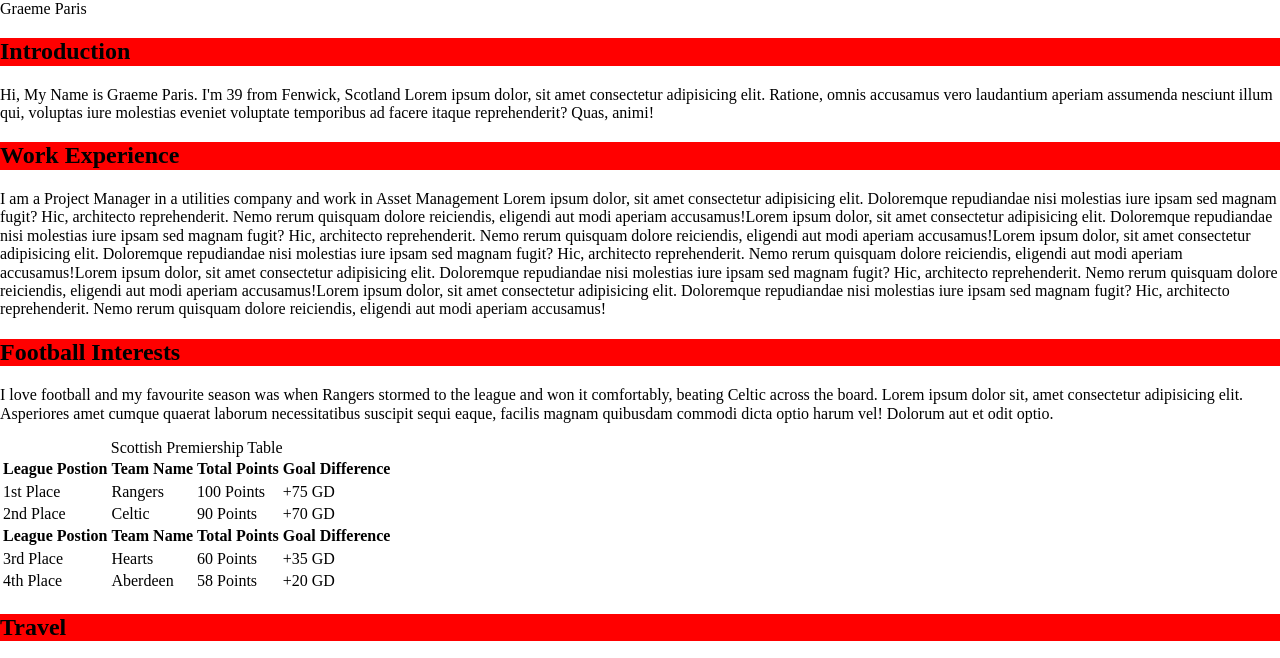
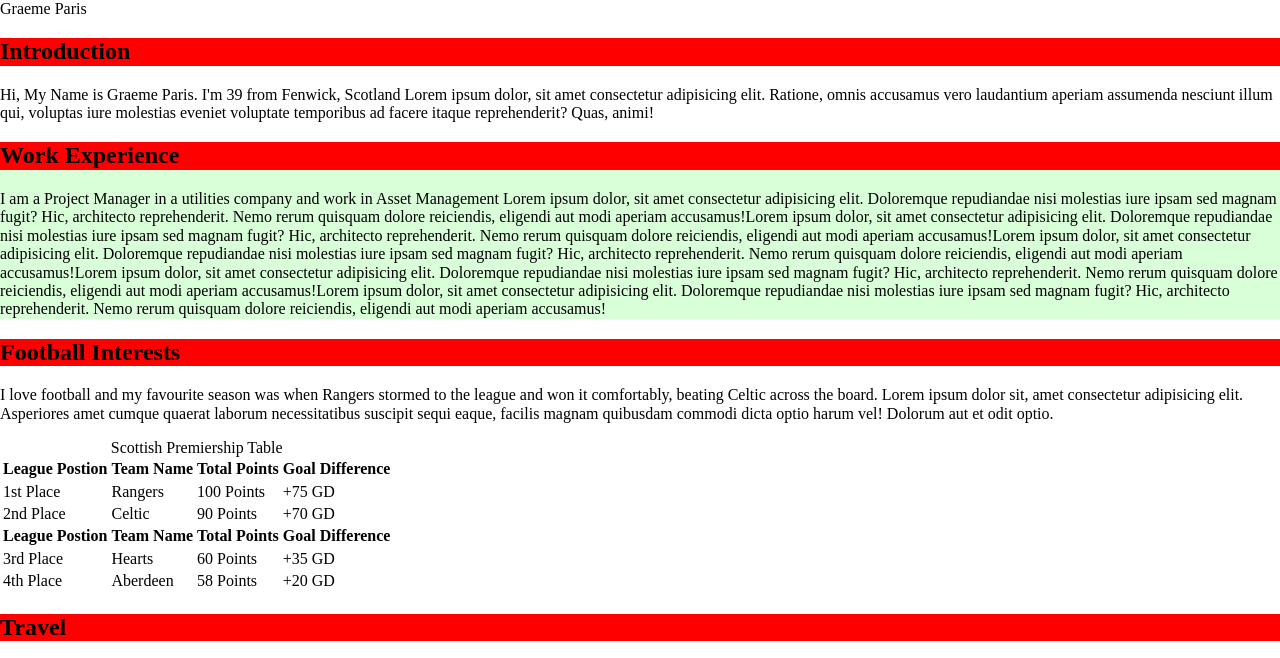
Before and after one commit to GraemeParis/personal-site, a plain HTML site: page index.html in a window 1280 px wide. Shown: the top 658 px of the page. Drawn offline with nearby package versions, Linux system fonts and the light colour scheme.

Commit message:
styling added

```diff
--- a/style.css
+++ b/style.css
@@ -1,3 +1,7 @@
 h2 {
   background-color: red;
 }
+
+.work {
+  background-color: rgba(0, 255, 0, 0.1477);
+}
```
